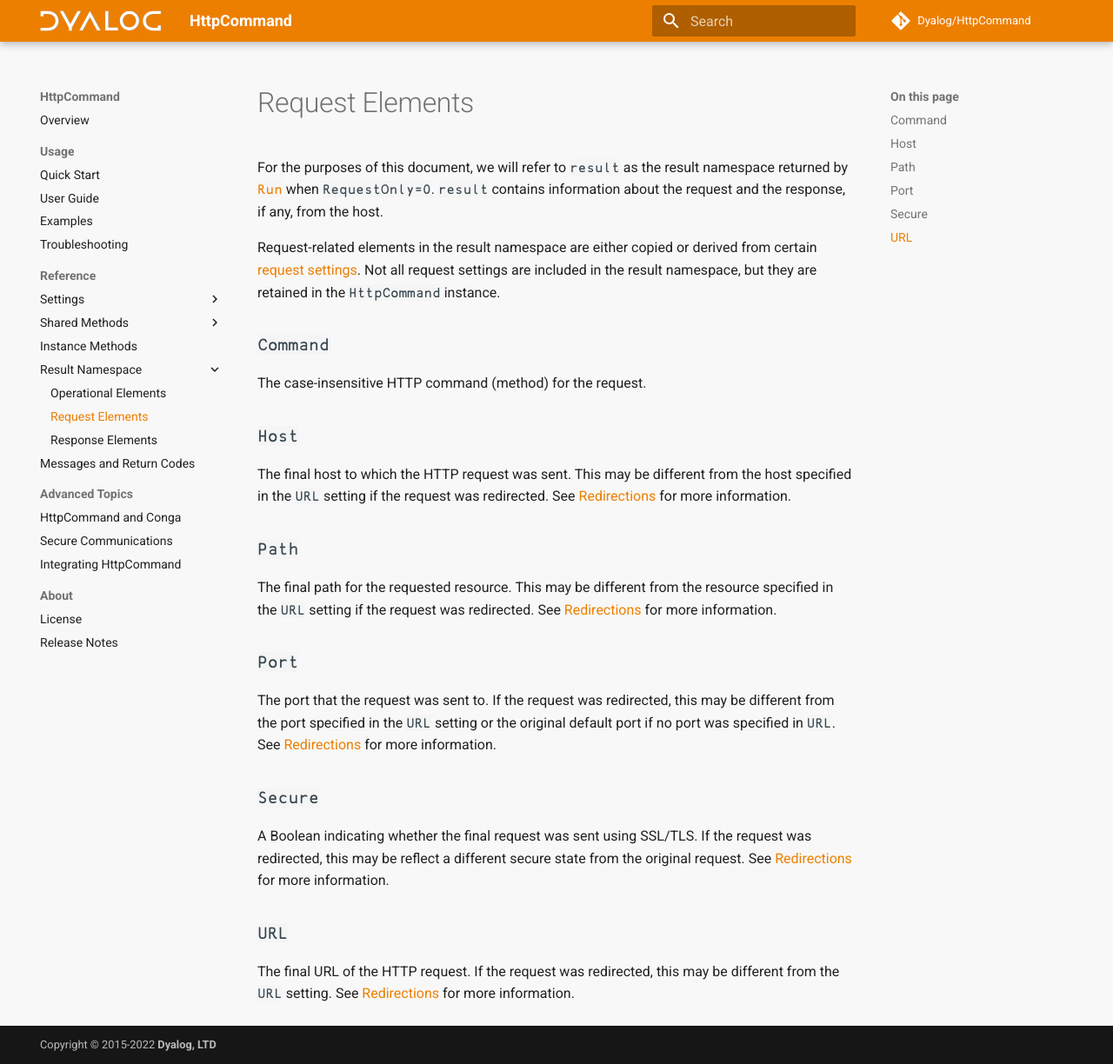
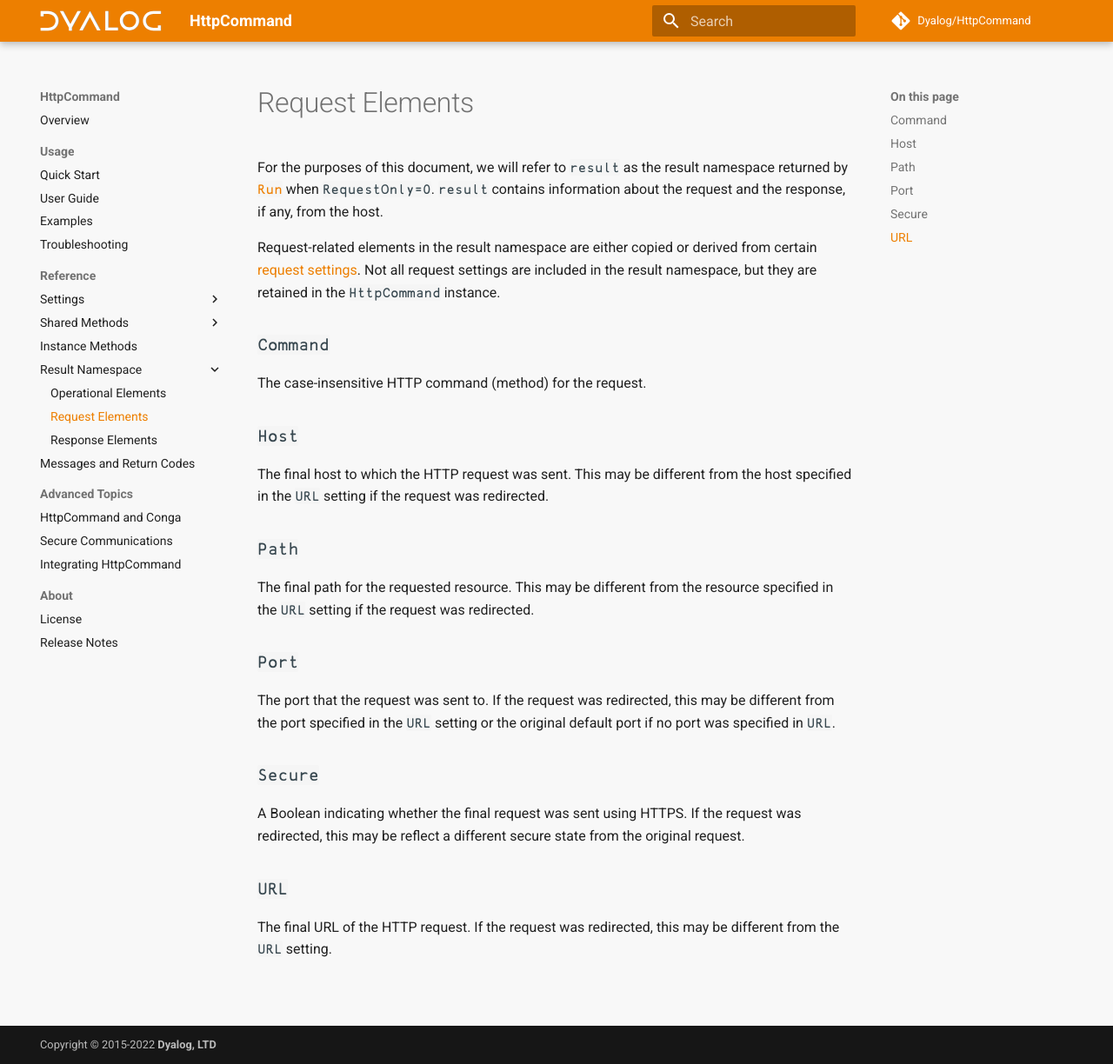
Before and after one commit to Dyalog/HttpCommand, an MkDocs documentation site: the page built from docs/result-request.md, in a window 1280 px wide and 1224 px high. Shown: the whole window at 87% size. Built offline with MkDocs 1.6.1 and Material for MkDocs 9.7.7, drawn with Linux system fonts in a browser that asks for light colours; comment, search, counter and statistics services are not loaded.

```diff
--- a/docs/result-request.md
+++ b/docs/result-request.md
@@ -5,12 +5,12 @@ Request-related elements in the result namespace are either copied or derived fr
 ### `Command`
 The case-insensitive HTTP command (method) for the request.
 ### `Host`
-The final host to which the HTTP request was sent.  This may be different from the host specified in the `URL` setting if the request was redirected. See [Redirections](./redirections.md) for more information.
+The final host to which the HTTP request was sent.  This may be different from the host specified in the `URL` setting if the request was redirected.
 ### `Path`
-The final path for the requested resource.  This may be different from the resource specified in the `URL` setting if the request was redirected. See [Redirections](./redirections.md) for more information.
+The final path for the requested resource.  This may be different from the resource specified in the `URL` setting if the request was redirected.
 ### `Port`
-The port that the request was sent to. If the request was redirected, this may be different from the port specified in the `URL` setting or the original default port if no port was specified in `URL`.  See [Redirections](./redirections.md) for more information.
+The port that the request was sent to. If the request was redirected, this may be different from the port specified in the `URL` setting or the original default port if no port was specified in `URL`.
 ### `Secure`
-A Boolean indicating whether the final request was sent using SSL/TLS. If the request was redirected, this may be reflect a different secure state from the original request. See [Redirections](./redirections.md) for more information.
+A Boolean indicating whether the final request was sent using HTTPS. If the request was redirected, this may be reflect a different secure state from the original request.
 ### `URL`
-The final URL of the HTTP request.  If the request was redirected, this may be different from the `URL` setting.  See [Redirections](./redirections.md) for more information.
+The final URL of the HTTP request.  If the request was redirected, this may be different from the `URL` setting.
```
Also changed, not shown: docs/release-notes.md (added, +11 -0 lines).
